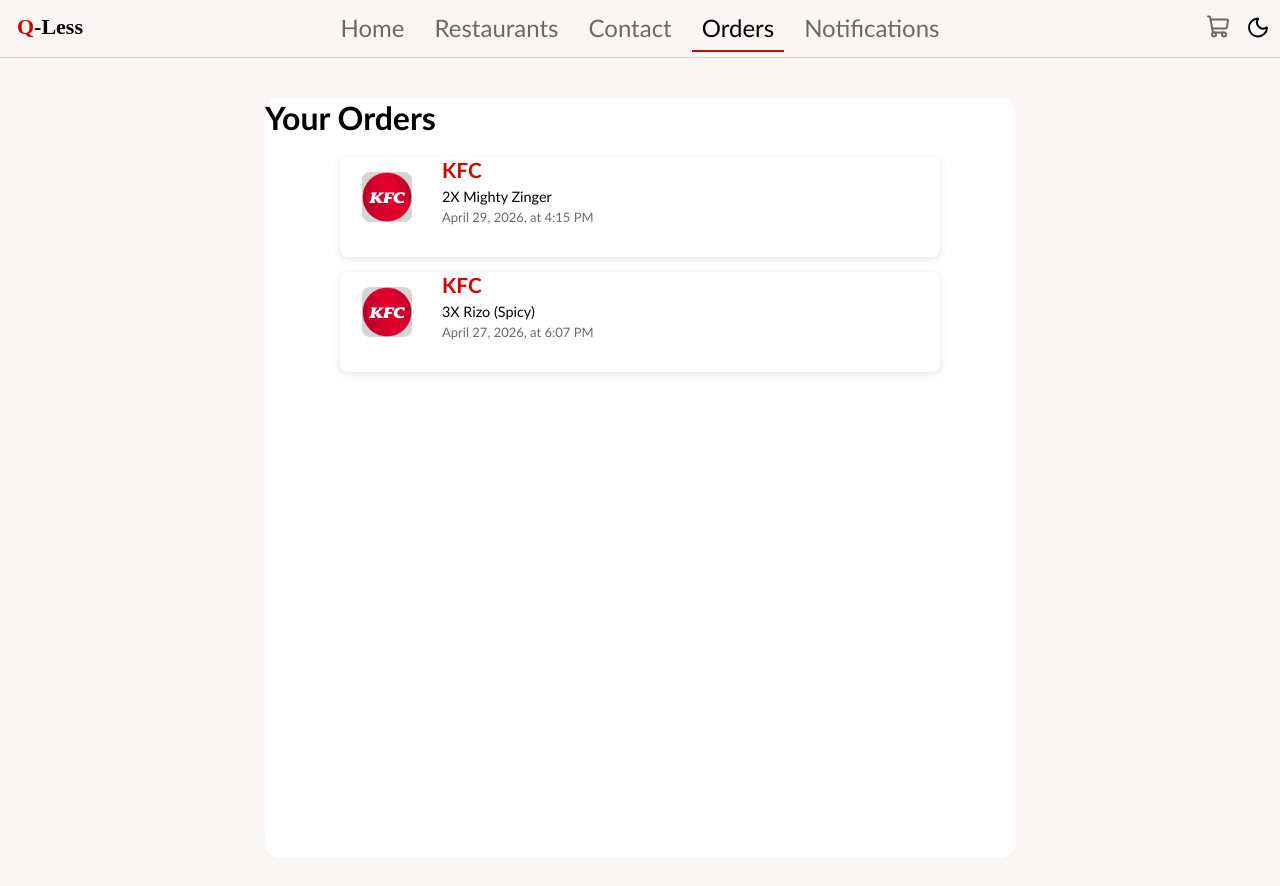
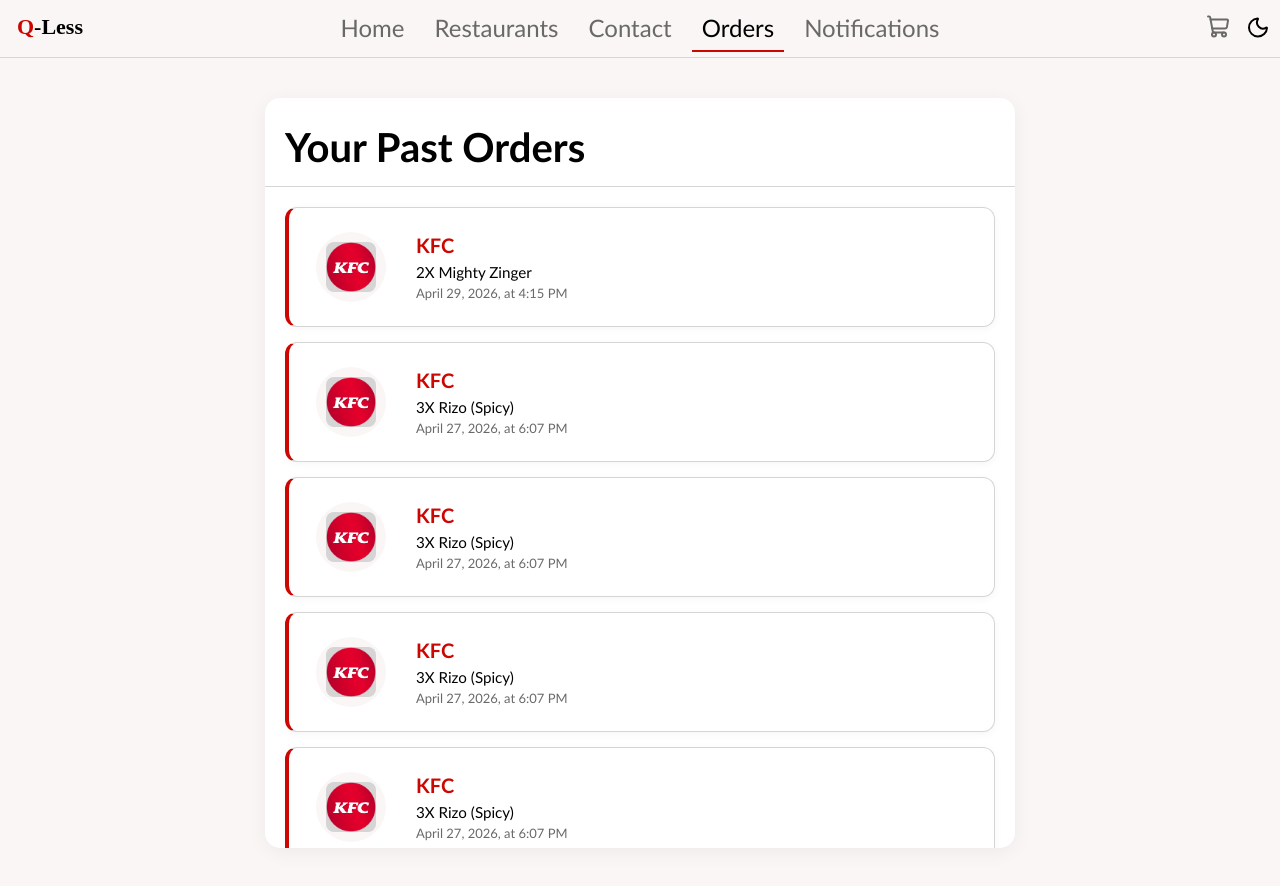
Before and after one commit to Zoomacs/OOP-Project, a React (Vite) app in the folder oop-project/: page /orderhistory in a window 1280 px wide. Before the commit the page ends 858 px from the top, so only its background shows below. Built offline with nearby package versions, Linux system fonts and the light colour scheme.

Commit message:
orders history page update 2

```diff
--- a/oop-project/src/OrderHistory.css
+++ b/oop-project/src/OrderHistory.css
@@ -1,9 +1,30 @@
+.page-container{
+  display: flex;
+  justify-content: center;
+  padding: 40px 20px;
+}
 .order-place {
-  background-color: white;
+  background-color: var(--box-color);
   border-radius: 15px;
   width: 100%;
   max-width: 750px;
+  max-height: 750px;
+  box-shadow: 0 4px 20px rgba(0, 0, 0, 0.05);
+  overflow: hidden;
 }
+
+.order-head {
+  padding: 25px 20px 15px;
+  text-align: left;
+  border-bottom: 1px solid var(--border-color);
+}
+
+.order-head h1 {
+  margin: 0;
+  color: var(--text-color);
+  font-size: 2.5rem;
+}
+
 .cards-list {
   display: flex;
   flex-direction: column;
@@ -11,59 +32,67 @@
   padding: 20px;
   width: 100%;
   max-width: 750px;
-  align-items: center;
+  box-sizing: border-box;
+  overflow: scroll;
 }
 
 .Order-card {
   display: flex;
-  align-items: flex-start;
+  align-items: center;
   background: var(--box-color);
-  border-radius: 8px;
-  box-shadow: 0 2px 8px rgba(0, 0, 0, 0.1);
+  border-radius: 12px;
+  border: 1px solid var(--border-color);
+  border-left: 4px solid var(--primary-color);
+  box-shadow: 0 2px 8px rgba(0, 0, 0, 0.04);
   width:100%;
-  height: 100px;
-  max-height: 200px;
-  max-width: 600px;
+  min-height: 120px;
+  padding: 20px;
+  box-sizing: border-box;
+  gap: 15px;
+  transition: transform 0.2s ease, box-shadow 0.2s ease;
+  cursor: pointer;
+}
+
+.Order-card:hover {
+  transform: translateY(-3px);
+  box-shadow: 0 6px 15px rgba(0, 0, 0, 0.1);
 }
 
 .card-img {
-  width: 80px;
-  height: 80px;
+  width: 70px;
+  height: 70px;
   display: flex;
   align-items: center;
   justify-content: center;
-  margin-right: 15px;
   flex-shrink: 0;
+  background-color: var(--background-color);
+  border-radius: 50%;
+  padding: 10px;
 }
 
 .card-img img {
   width: 100%;
   height: 100%;
-  object-fit: cover;
-}
-
-.placeholder-icon {
-  width: 30px;
-  height: 25px;
-  border: 2px solid var(--text-muted);
-  position: relative;
+  object-fit: contain;
 }
 
 .card-content {
   flex-grow: 1;
+  display: flex;
+  flex-direction: column;
+  gap: 6px;
 }
 
 .card-header {
   display: flex;
   justify-content: space-between;
   align-items: center;
-  margin-bottom: 6px;
 }
 
 .card-title {
-  color: var(--primar-color);
-  font-size: 1.3rem;
-  font-weight: 600;
+  color: var(--primary-color);
+  font-size: 1.25rem;
+  font-weight: 700;
   margin: 0;
 }
 
@@ -74,8 +103,9 @@
 }
 
 .card-description {
-  color: var(--text-color);;
-  font-size: 0.9rem;
+  color: var(--text-color);
+  font-size: 0.95rem;
+  font-weight: 500;
   margin: 0;
 }
 .card-time {
--- a/oop-project/src/OrderHistory.jsx
+++ b/oop-project/src/OrderHistory.jsx
@@ -25,14 +25,22 @@
    useEffect(() => {page("orderhistory"); }, [page]);
    const data = [
     { id: 1, title: "KFC", description: "2X  Mighty Zinger", time: "April 29, 2026, at 4:15 PM", image: kfclogo },
-    { id: 2, title: "KFC", description: "3X Rizo (Spicy)", time: "April 27, 2026, at 6:07 PM", image: kfclogo }
+    { id: 2, title: "KFC", description: "3X Rizo (Spicy)", time: "April 27, 2026, at 6:07 PM", image: kfclogo },
+    { id: 3, title: "KFC", description: "3X Rizo (Spicy)", time: "April 27, 2026, at 6:07 PM", image: kfclogo },
+    { id: 4, title: "KFC", description: "3X Rizo (Spicy)", time: "April 27, 2026, at 6:07 PM", image: kfclogo },
+    { id: 5, title: "KFC", description: "3X Rizo (Spicy)", time: "April 27, 2026, at 6:07 PM", image: kfclogo },
+    { id: 6, title: "KFC", description: "3X Rizo (Spicy)", time: "April 27, 2026, at 6:07 PM", image: kfclogo },
+    { id: 7, title: "KFC", description: "3X Rizo (Spicy)", time: "April 27, 2026, at 6:07 PM", image: kfclogo },
+    { id: 8, title: "KFC", description: "3X Rizo (Spicy)", time: "April 27, 2026, at 6:07 PM", image: kfclogo },
+    { id: 9, title: "KFC", description: "3X Rizo (Spicy)", time: "April 27, 2026, at 6:07 PM", image: kfclogo }
+
   ];
   return (
     <>
      <div className="page-container">
         <div className="order-place">
           <div className="order-head">
-            <h1>Your Orders</h1>
+            <h1>Your Past Orders</h1>
           </div>
           <div className="cards-list">
             {data.map((item) => (
```
